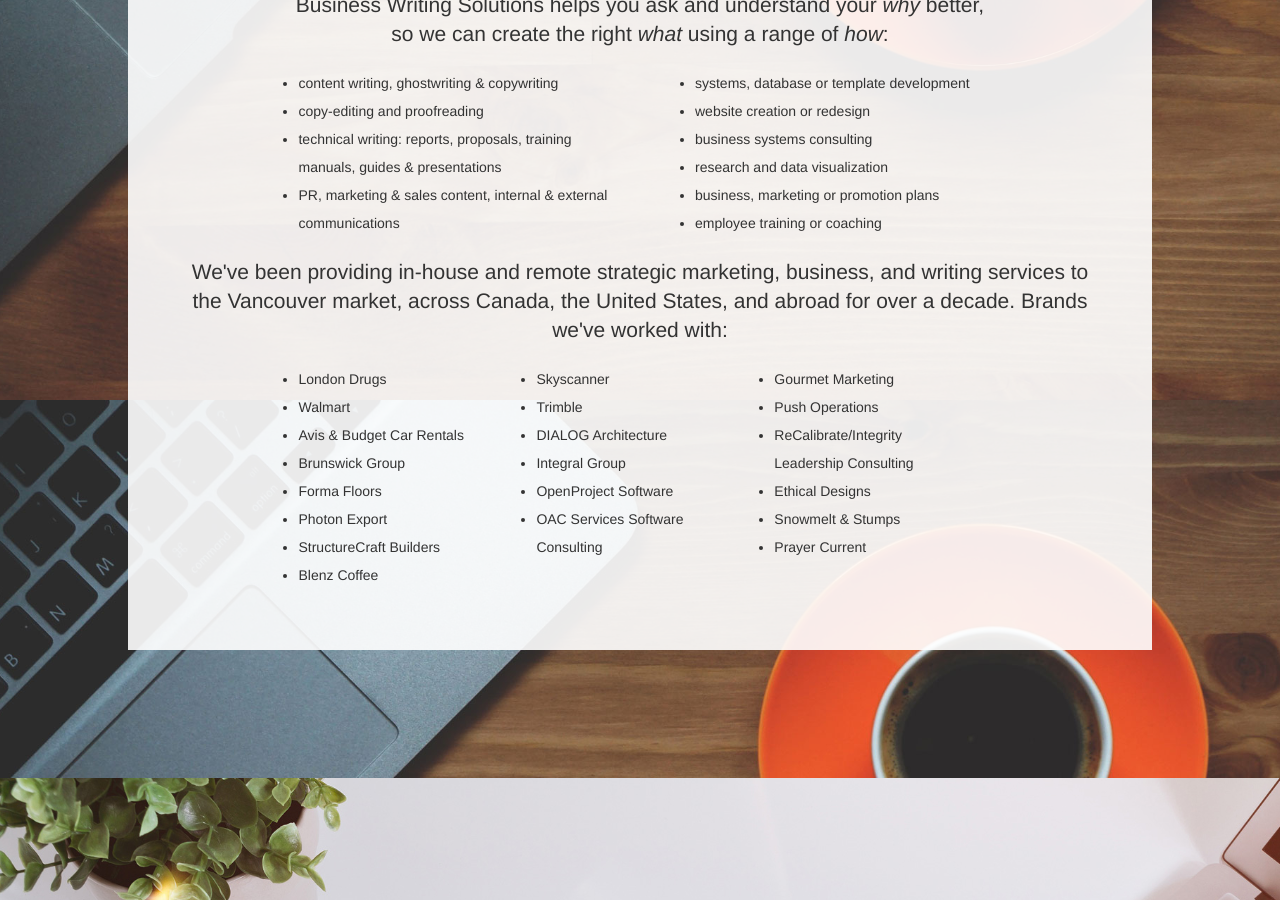
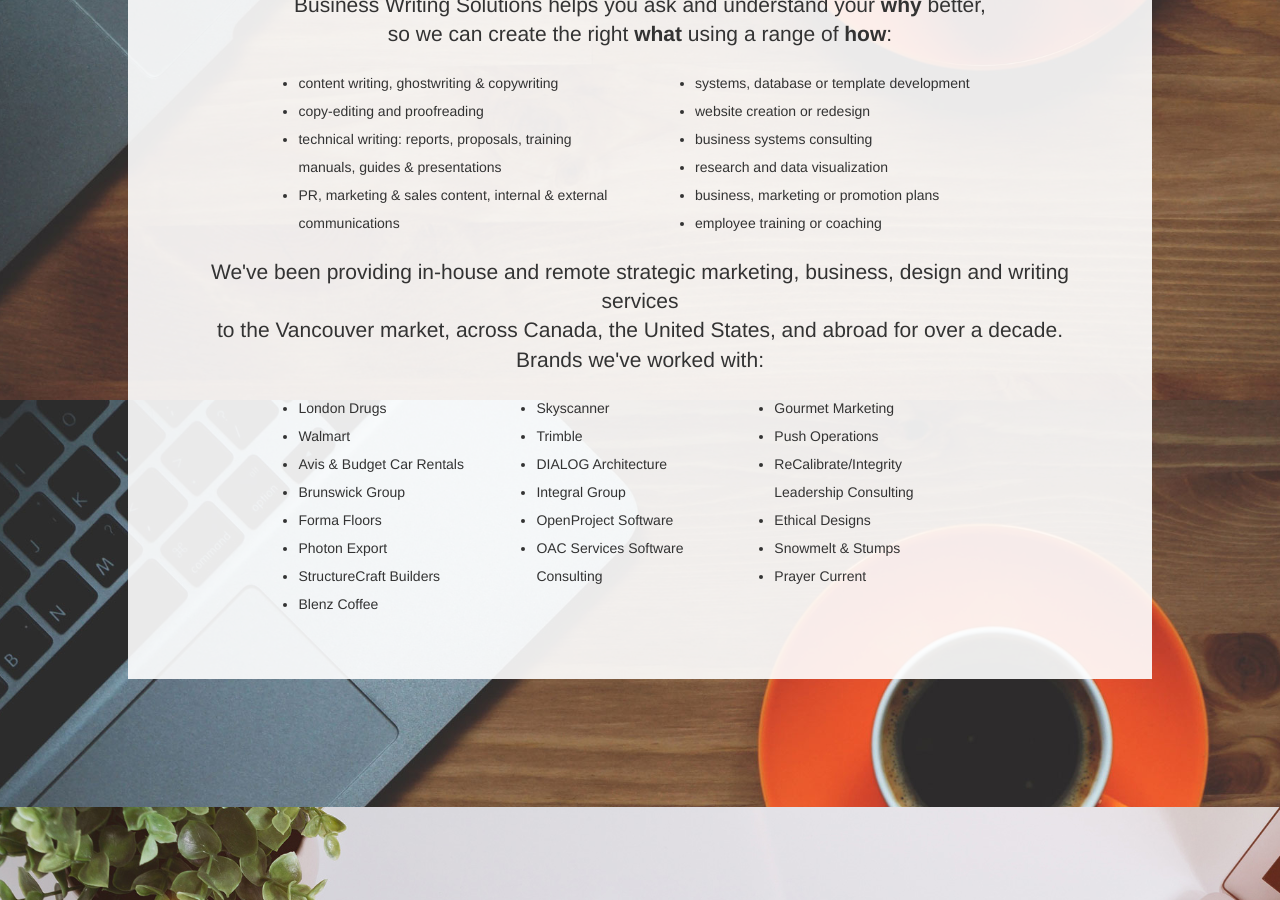
Before and after one commit to kaiewiggins/businesswriting, a Jekyll site: the page built from index.html, in a window 1280 px wide and 900 px high, scrolled down 1400 px. Built offline with Jekyll 4.4.1, drawn with Linux system fonts in a browser that asks for light colours; nearby versions of some CDN libraries.

Commit message:
Update index.html

```diff
--- a/index.html
+++ b/index.html
@@ -30,7 +30,7 @@
       <p class="lead">Why get a new website? Why rework your copy? <br />Why market yourself online? Why change your systems?</p>
       <p style="height:0.5em"></p>
       <p class="lead">Why gives the answer to what. And how.</p>
-        <p class="lead">Business Writing Solutions helps you ask and understand your <i>why</i> better, <br />so we can create the right <i>what</i> using a range of <i>how</i>:</p>
+        <p class="lead">Business Writing Solutions helps you ask and understand your <strong>why</strong> better, <br />so we can create the right <strong>what</strong> using a range of <strong>how</strong>:</p>
         <div class="row">
             <div class="col-xs-1 text-left"></div>
             <div class="col-xs-5 text-left">
@@ -53,7 +53,7 @@
             </div><!--close col-->
         </div><!--close row-->
         <p></p>
-        <p class="lead">We've been providing in-house and remote strategic marketing, business, and writing services to the Vancouver market, across Canada, the United States, and abroad for over a decade. Brands we've worked with:</p>
+        <p class="lead">We've been providing in-house and remote strategic marketing, business, design and writing services <br />to the Vancouver market, across Canada, the United States, and abroad for over a decade. <br />Brands we've worked with:</p>
                 <div class="row">
             <div class="col-xs-1 text-left"></div>
             <div class="col-xs-3 text-left">
```
